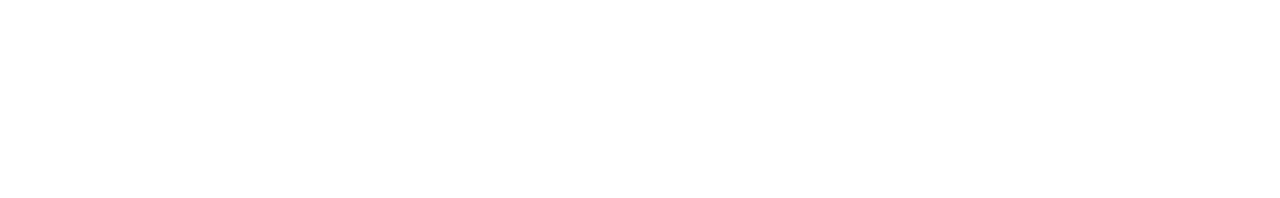
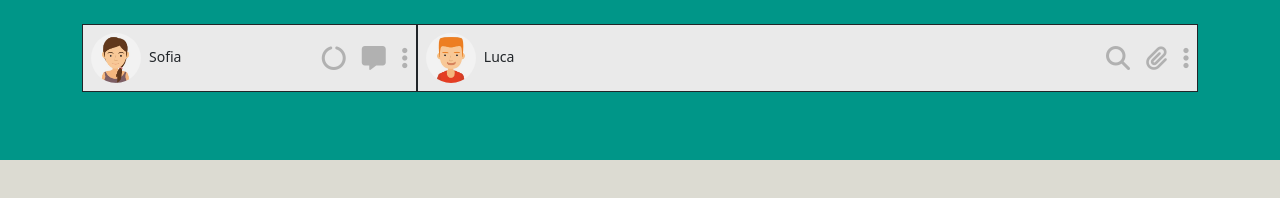
Before and after one commit to naz1ne/vue-boolzapp, a plain HTML site: page index.html in a window 1280 px wide. Drawn offline with nearby package versions, Linux system fonts and the light colour scheme.

Commit message:
add header chat and styles

```diff
--- a/assets/css/style.css
+++ b/assets/css/style.css
@@ -0,0 +1,62 @@
+* {
+      margin: 0;
+      padding: 0;
+      box-sizing: border-box;
+}
+
+body {
+      height: 100vh;
+}
+
+:root {
+      --bz_theme: #009688;
+      --bz_banner: #8EDAFC;
+      --bz_sent: #D5F9BA;
+      --bz_light: #EAEAEA;
+      --bz_lighter: #B1B1B1;
+      --bz_lightning: #DCDBD2;
+}
+#app {
+      position: fixed;
+      top: 0;
+      z-index: 1000;
+      left: 50%;
+      transform: translate(-50%)
+}
+
+.head_background {
+      background-color: var(--bz_theme);
+      height: 20vh;
+}
+
+.foot_background {
+      background-color: var(--bz_lightning);
+      height: 80vh;
+}
+
+.left_section {
+      border: 1px solid;
+      width: 30%;
+}
+
+.right_section {
+      border: 1px solid;
+      flex-grow: 1;
+}
+
+.left_head,
+.right_head {
+      background-color: var(--bz_light);
+}
+.avatar_image > img {
+      width: 50px;
+      height: 50px;
+      border-radius: 50%;
+      object-fit: cover;
+      aspect-ratio: 1/1;
+}
+
+.icon_menu > i {
+      margin: 0 0.5rem;
+      color: var(--bz_lighter);
+}
--- a/assets/js/app.js
+++ b/assets/js/app.js
@@ -1,3 +1,9 @@
+/* Descrizione
+In questa prima giornata ci concentreremo sulla Milestone 1, dove é richiesta la riproduzione della grafica e visualizzazione dinamica della lista contatti.
+Milestone 1
+Replica della grafica con la possibilità di avere messaggi scritti dall’utente (verdi) e dall’interlocutore (bianco) assegnando due classi CSS diverse
+Visualizzazione dinamica della lista contatti: tramite la direttiva v-for, visualizzare nome e immagine di ogni contatto */
+
 const { createApp } = Vue
 
 createApp ({
@@ -168,4 +174,4 @@ createApp ({
                   ]
             }
       }
-})
+}).mount('#app')
--- a/index.html
+++ b/index.html
@@ -6,7 +6,8 @@
       <!-- Required meta tags -->
       <meta charset="utf-8">
       <meta name="viewport" content="width=device-width, initial-scale=1, shrink-to-fit=no">
-
+      <!-- fontawesome -->
+      <script src="https://kit.fontawesome.com/641e4c79bb.js" crossorigin="anonymous"></script>
       <!-- Bootstrap CSS v5.2.1 -->
       <link href="https://cdn.jsdelivr.net/npm/bootstrap@5.2.1/dist/css/bootstrap.min.css" rel="stylesheet"
       integrity="sha384-iYQeCzEYFbKjA/T2uDLTpkwGzCiq6soy8tYaI1GyVh/UjpbCx/TYkiZhlZB6+fzT" crossorigin="anonymous">
@@ -15,15 +16,46 @@
 </head>
 
 <body>
-  <header>
-    <!-- place navbar here -->
-  </header>
-  <main>
+      <div class="head_background"></div>
+      <div class="foot_background"></div>
+      <div id="app" class="container d-flex my-4">
+            <div class="left_section">
+                  <div class="left_head d-flex justify-content-between align-items-center">
+                        <div class="avatar_image m-2">
+                              <img src="./assets/img/avatar_io.jpg" alt="">
+                              <small class="mx-2">Sofia</small>
+                        </div>
+                        <div class="icon_menu">
+                              <i class="fa-solid fa-circle-notch fa-xl"></i>
+                              <i class="fa-solid fa-message fa-xl"></i>
+                              <i class="fa-solid fa-ellipsis-vertical fa-xl"></i>
+                        </div>
+                  </div>
+                  <!-- /.left_head -->
 
-  </main>
-  <footer>
-    <!-- place footer here -->
-  </footer>
+            </div>
+            <!-- /.left_section -->
+            <div class="right_section">
+                  <div class="right_head d-flex justify-content-between align-items-center">
+                        <div class="avatar_image m-2">
+                              <img src="./assets/img/avatar_1.jpg" alt="">
+                              <small class="mx-2">Luca</small>
+                        </div>
+                        <div class="icon_menu">
+                              <i class="fa-solid fa-magnifying-glass fa-xl"></i>
+                              <i class="fa-solid fa-paperclip fa-xl"></i>
+                              <i class="fa-solid fa-ellipsis-vertical fa-xl"></i>
+                        </div>
+                  </div>
+                  <!-- /.right_head -->
+
+            </div>
+            <!-- /.right_section -->
+
+
+
+
+      </div>
       <!-- Bootstrap JavaScript Libraries -->
       <script src="https://cdn.jsdelivr.net/npm/@popperjs/core@2.11.6/dist/umd/popper.min.js"
       integrity="sha384-oBqDVmMz9ATKxIep9tiCxS/Z9fNfEXiDAYTujMAeBAsjFuCZSmKbSSUnQlmh/jp3" crossorigin="anonymous">
```
Also changed, not shown: assets/img/avatar_1.jpg (added), assets/img/avatar_2.jpg (added), assets/img/avatar_3.jpg (added), assets/img/avatar_4.jpg (added), assets/img/avatar_5.jpg (added), assets/img/avatar_6.jpg (added), assets/img/avatar_7.jpg (added), assets/img/avatar_8.jpg (added), assets/img/avatar_io.jpg (added), assets/img/mine.jpg (added). Lines whose indentation alone changed are shown as unchanged.
